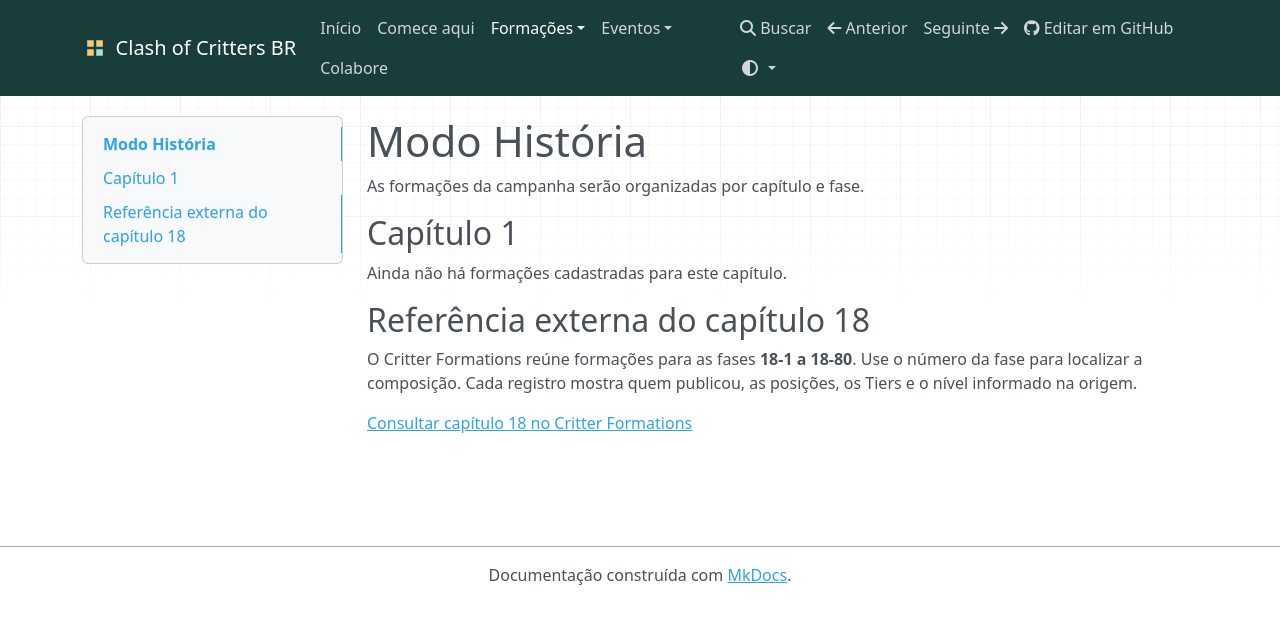
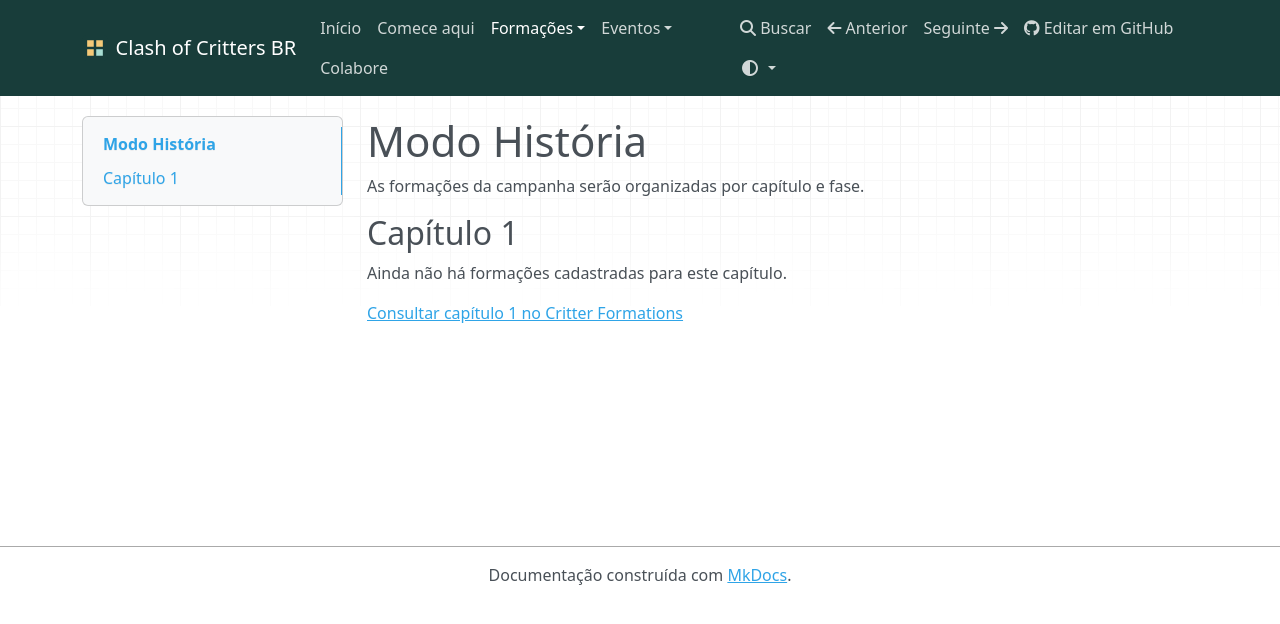
Before and after one commit to clashofcrittersbr/clashofcrittersbr.github.io, an MkDocs documentation site: the page built from docs/formacoes/modo-historia.md, in a window 1280 px wide. Shown: the top 624 px of the page. Built offline with MkDocs 1.6.1, drawn with Linux system fonts in a browser that asks for light colours.

Commit message:
Aponta a referência do Modo História para o capítulo 1

```diff
--- a/docs/formacoes/modo-historia.md
+++ b/docs/formacoes/modo-historia.md
@@ -6,8 +6,4 @@ As formações da campanha serão organizadas por capítulo e fase.
 
 Ainda não há formações cadastradas para este capítulo.
 
-## Referência externa do capítulo 18
-
-O Critter Formations reúne formações para as fases **18-1 a 18-80**. Use o número da fase para localizar a composição. Cada registro mostra quem publicou, as posições, os Tiers e o nível informado na origem.
-
-[Consultar capítulo 18 no Critter Formations](https://critterformations.com/chapter/18/)
+[Consultar capítulo 1 no Critter Formations](https://critterformations.com/chapter/1/)
```
